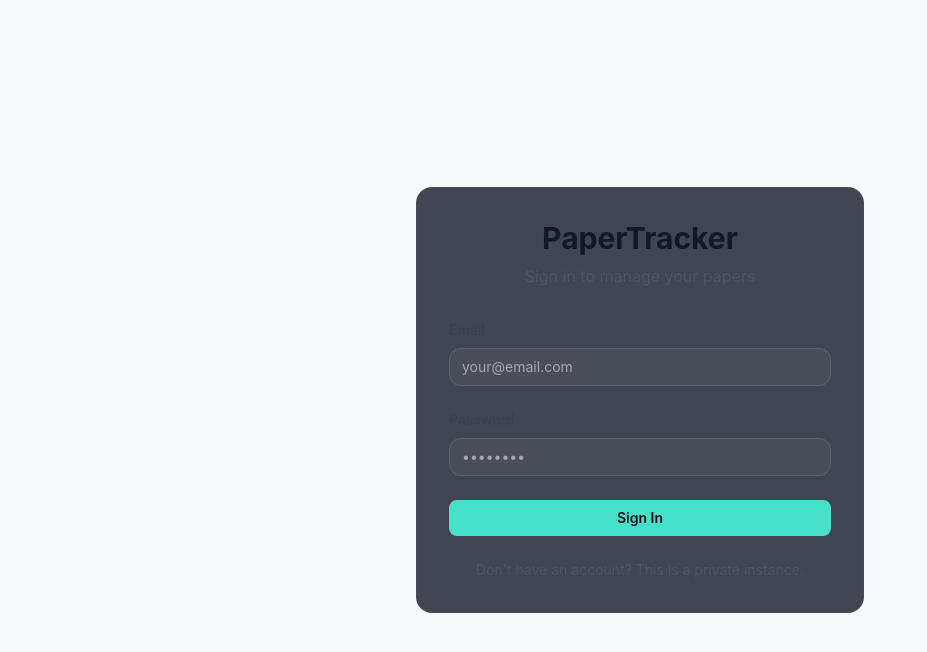
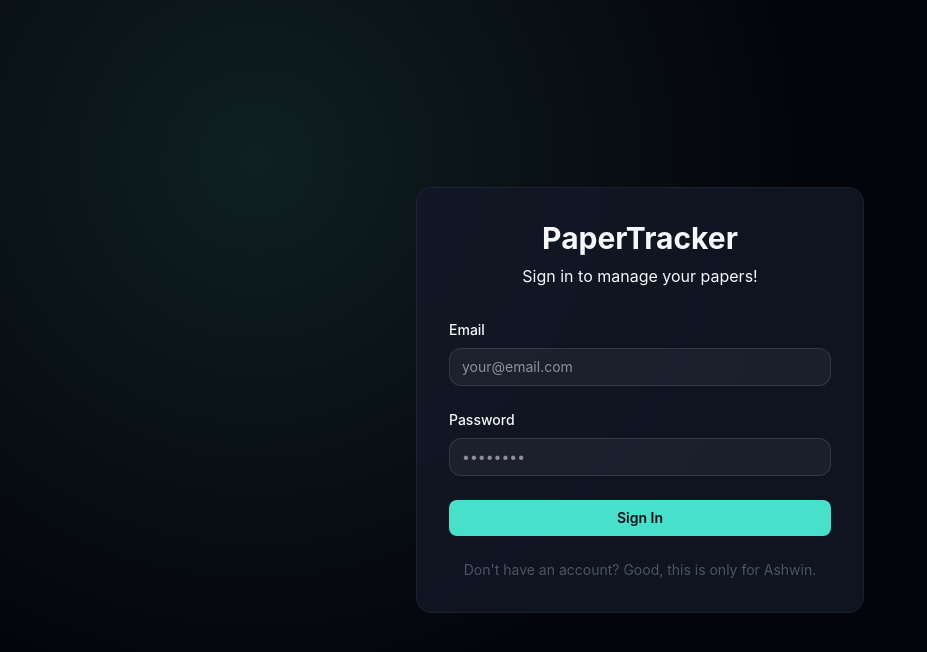
Before and after one commit to Pythonista7/paper-tracker, a React (Vite) app in the folder frontend/: page /login in a window 1280 px wide. Shown: the top 652 px of the page, without its empty margins (0-927 px from the left). Built offline with nearby package versions, Linux system fonts and the light colour scheme; no server answers.

Commit message:
fx: copy and ux

```diff
--- a/frontend/src/components/Layout.tsx
+++ b/frontend/src/components/Layout.tsx
@@ -17,8 +17,8 @@ export function AppLayout() {
       <header className="sticky top-0 z-30 border-b border-white/5 bg-surface-900/90 backdrop-blur">
         <div className="mx-auto flex max-w-6xl items-center justify-between px-6 py-4">
           <div>
-            <p className="text-sm text-white/60">PaperTracker</p>
-            <h1 className="text-xl font-semibold">Research cockpit</h1>
+            <h1 className="text-xl font-semibold">PaperTracker</h1>
+            <p className="text-sm text-white/60">Research cockpit </p>
           </div>
           <nav className="flex items-center gap-2 text-sm">
             <NavLink className={({ isActive }) => navClass(isActive)} to="/dashboard">
--- a/frontend/src/pages/DashboardPage.tsx
+++ b/frontend/src/pages/DashboardPage.tsx
@@ -49,8 +49,8 @@ export function DashboardPage() {
     <div className="space-y-10">
       <section className="flex flex-col gap-4 lg:flex-row lg:items-center lg:justify-between">
         <div>
-          <p className="text-sm uppercase tracking-wide text-white/50">Control room</p>
           <h2 className="text-3xl font-semibold">Dashboard</h2>
+          <p className="text-sm uppercase tracking-wide text-white/50">for all that ashwinms.com is reading</p>
         </div>
         <div className="flex flex-wrap items-center gap-3">
           <div className="relative">
--- a/frontend/src/pages/LoginPage.tsx
+++ b/frontend/src/pages/LoginPage.tsx
@@ -37,16 +37,16 @@ export default function LoginPage() {
   };
 
   return (
-    <div className="min-h-screen flex items-center justify-center bg-gray-50 px-4">
+    <div className="min-h-screen flex items-center justify-center bg-black-50 px-4">
       <Card className="w-full max-w-md p-8">
         <div className="text-center mb-8">
-          <h1 className="text-3xl font-bold text-gray-900 mb-2">PaperTracker</h1>
-          <p className="text-gray-600">Sign in to manage your papers</p>
+          <h1 className="text-3xl font-bold text-white-900 mb-2">PaperTracker</h1>
+          <p className="text-white-600">Sign in to manage your papers!</p>
         </div>
 
         <form onSubmit={handleSubmit} className="space-y-6">
           <div>
-            <label htmlFor="email" className="block text-sm font-medium text-gray-700 mb-2">
+            <label htmlFor="email" className="block text-sm font-medium text-white-700 mb-2">
               Email
             </label>
             <Input
@@ -62,7 +62,7 @@ export default function LoginPage() {
           </div>
 
           <div>
-            <label htmlFor="password" className="block text-sm font-medium text-gray-700 mb-2">
+            <label htmlFor="password" className="block text-sm font-medium text-white-700 mb-2">
               Password
             </label>
             <Input
@@ -93,7 +93,7 @@ export default function LoginPage() {
         </form>
 
         <div className="mt-6 text-center text-sm text-gray-600">
-          <p>Don't have an account? This is a private instance.</p>
+          <p>Don't have an account? Good, this is only for Ashwin.</p>
         </div>
       </Card>
     </div>
```
